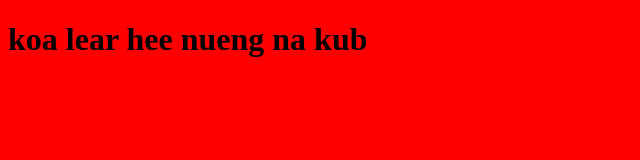
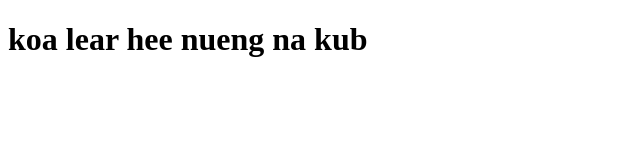
Before and after one commit to JJ-JOYMY/pomkub, a plain HTML site: page joy.html in a window 1280 px wide. Shown: the whole page, without its empty margins (0-640 px from the left). Drawn offline with Linux system fonts and the light colour scheme.

Commit message:
Update joy.html

```diff
--- a/joy.html
+++ b/joy.html
@@ -3,9 +3,9 @@
 <html>
     <head>
         <title>ติดหีครับ</title>
-        <link rel="stylesheet" href="joy.css">
     </head>
     <body>
         <h1>koa lear hee nueng na kub</h1>
     </body>
+
 </html>
```
